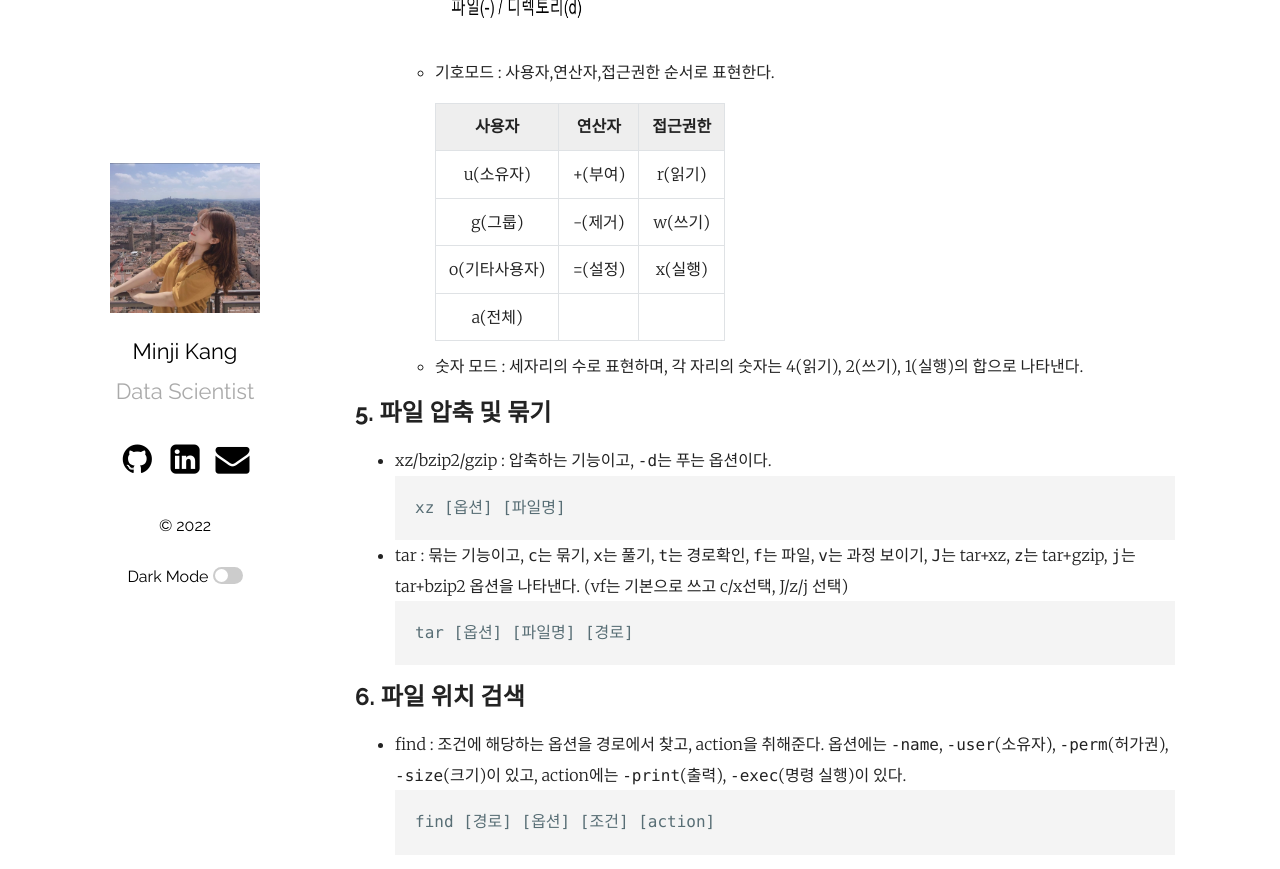
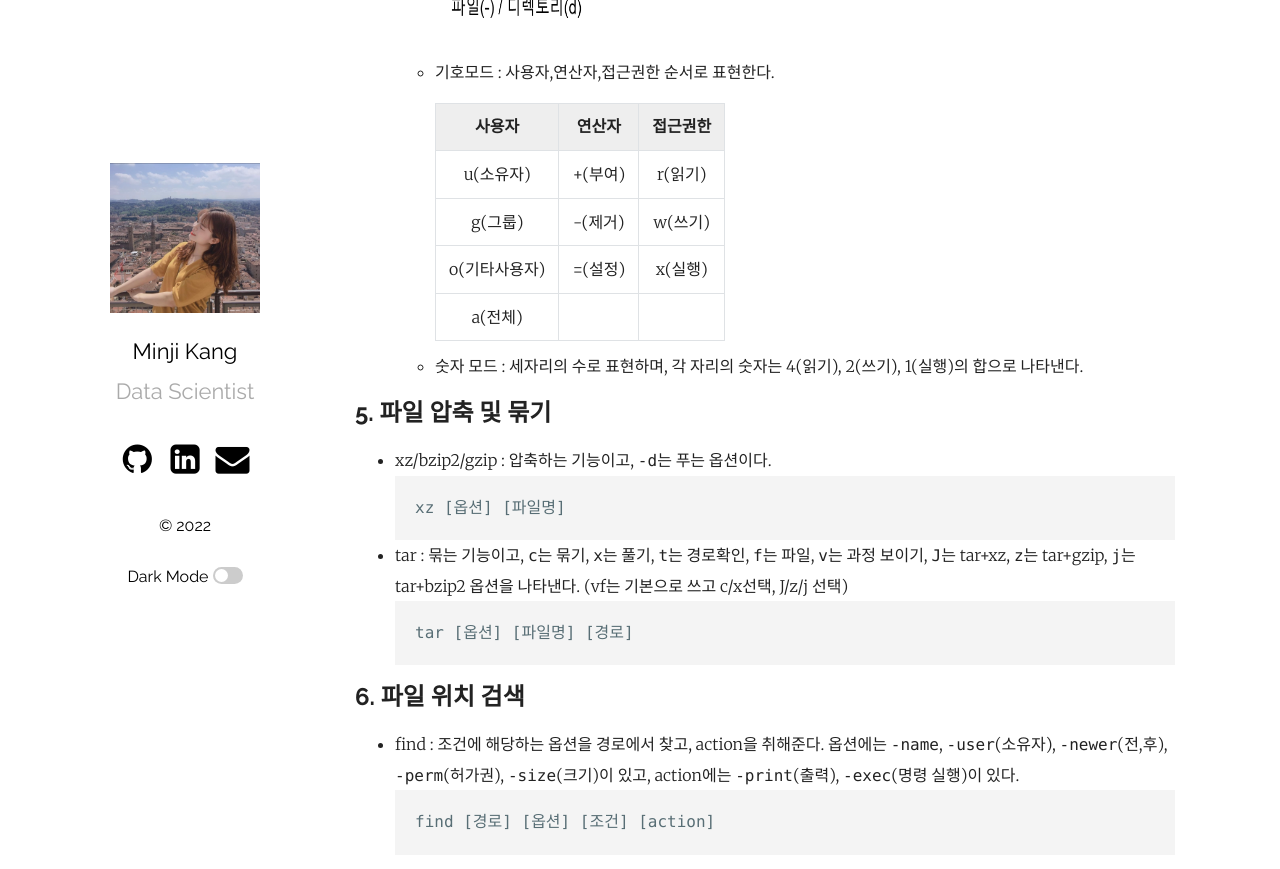
Before and after one commit to mmminji/mmminji.github.io, a Jekyll site: the page built from _posts/2022-03-15-리눅스.markdown, in a window 1280 px wide and 900 px high, scrolled down 4648 px. Shown: the top 869 px of the window. Built offline with Jekyll 4.4.1, drawn with Linux system fonts in a browser that asks for light colours; comment, search, counter and statistics services are not loaded.

Commit message:
Update 2022-03-15-리눅스.markdown

````diff
--- a/_posts/2022-03-15-리눅스.markdown
+++ b/_posts/2022-03-15-리눅스.markdown
@@ -148,7 +148,7 @@ tar [옵션] [파일명] [경로]
 
 
 ## 6. 파일 위치 검색
-- find : 조건에 해당하는 옵션을 경로에서 찾고, action을 취해준다. 옵션에는 `-name`, `-user`(소유자), `-perm`(허가권), `-size`(크기)이 있고, action에는 `-print`(출력), `-exec`(명령 실행)이 있다.
+- find : 조건에 해당하는 옵션을 경로에서 찾고, action을 취해준다. 옵션에는 `-name`, `-user`(소유자), `-newer`(전,후), `-perm`(허가권), `-size`(크기)이 있고, action에는 `-print`(출력), `-exec`(명령 실행)이 있다.
 ```console
 find [경로] [옵션] [조건] [action]
 ```
````
